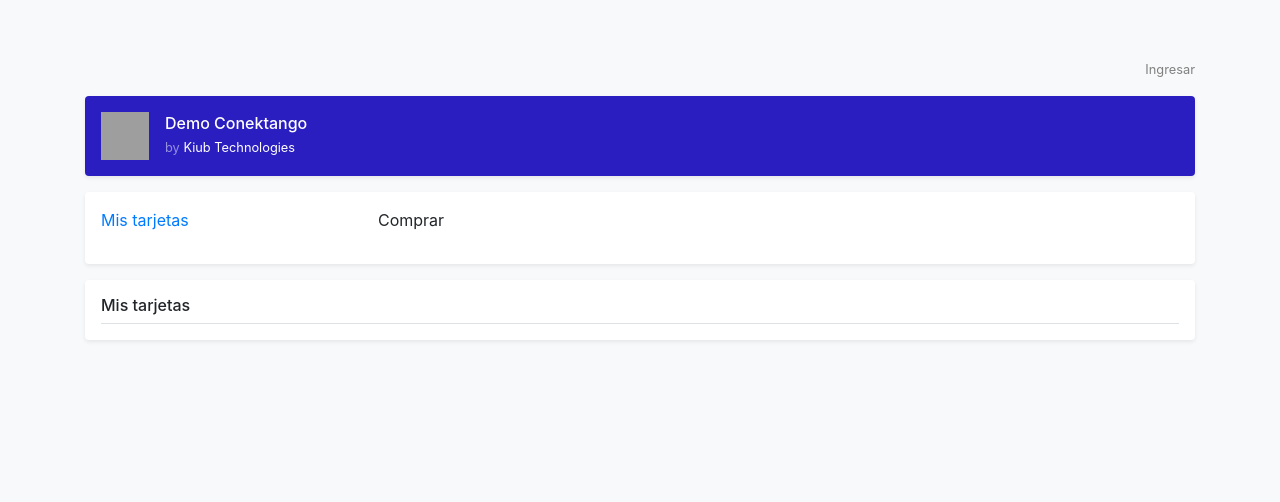
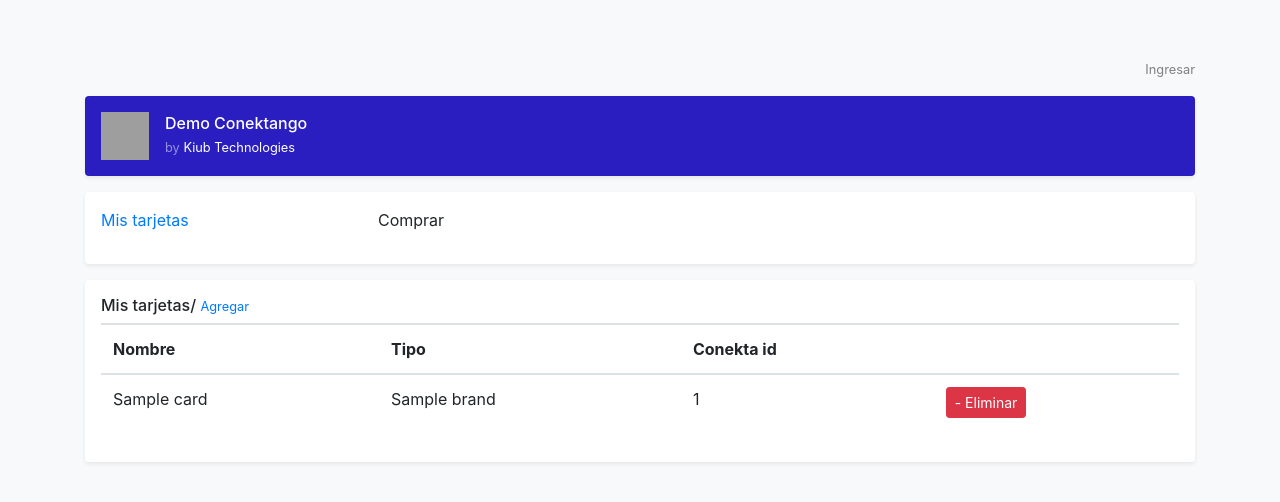
Before and after one commit to kiubtech/conektango-demo, a Django app: template website/templates/card_list.html in a window 1280 px wide. Shown: the top 502 px of the page. Run offline with Django 3.2, Linux system fonts and the light colour scheme; the template is opened without the code that fills it: most values are stand-ins (such as "Sample title", 1, 10 or a date in 2020); some libraries are stand-ins or nearby versions; grey boxes are pictures that could not be loaded.

Commit message:
agregamos cambios menores en html.

```diff
--- a/conektango-demo/context_processor.py
+++ b/conektango-demo/context_processor.py
@@ -8,7 +8,11 @@ def global_ctx(request):
     :param request: User request
     :return: ctx global
     """
+    try:
+        customer = Customer.objects.filter(user=request.user).first()
+    except:
+        customer = None
     ctx = {
-        'conekta_user': Customer.objects.filter(user=request.user).first(),
+        'conekta_user': customer,
     }
     return ctx
--- a/website/templates/base.html
+++ b/website/templates/base.html
@@ -70,5 +70,7 @@
     <script src="https://code.jquery.com/jquery-3.3.1.slim.min.js" integrity="sha384-q8i/X+965DzO0rT7abK41JStQIAqVgRVzpbzo5smXKp4YfRvH+8abtTE1Pi6jizo" crossorigin="anonymous"></script>
     <script src="https://cdnjs.cloudflare.com/ajax/libs/popper.js/1.14.3/umd/popper.min.js" integrity="sha384-ZMP7rVo3mIykV+2+9J3UJ46jBk0WLaUAdn689aCwoqbBJiSnjAK/l8WvCWPIPm49" crossorigin="anonymous"></script>
     <script src="https://stackpath.bootstrapcdn.com/bootstrap/4.1.3/js/bootstrap.min.js" integrity="sha384-ChfqqxuZUCnJSK3+MXmPNIyE6ZbWh2IMqE241rYiqJxyMiZ6OW/JmZQ5stwEULTy" crossorigin="anonymous"></script>
+    {% block extra_js %}
+    {% endblock extra_js %}
   </body>
 </html>
--- a/website/templates/card_list.html
+++ b/website/templates/card_list.html
@@ -1,13 +1,35 @@
 {% extends 'base.html' %}
 {% block title %} Mis tarjetas {% endblock title %}
-{% block content-title %}Mis tarjetas{% endblock content-title %}
+{% block content-title %}Mis tarjetas/
+    <small><a href="{% url 'website:card-add' %}" style="text-decoration: none">Agregar</a>
+    </small>{% endblock content-title %}
 {% block content %}
     {% if cards %}
+        <table class="table table-hover">
+            <thead>
+            <tr>
+                <th scope="col">Nombre</th>
+                <th scope="col">Tipo</th>
+                <th scope="col">Conekta id</th>
+                <th scope="col"></th>
+            </tr>
+            </thead>
+            <tbody>
+            {% for card in cards %}
+                <tr>
+                    <td>{{ card.name }}</td>
+                    <td>{{ card.brand }}</td>
+                    <td>{{ card.id }}</td>
+                    <td><a href="" class="btn btn-sm btn-danger">- Eliminar</a></td>
+                </tr>
+            {% endfor %}
+            </tbody>
+        </table>
     {% else %}
         <div class="row">
             <div class="col-12 text-center" style="margin-top: 10px">
                 <p>Aún no tienes tarjetas vinculadas a tu cuenta</p>
-                <a href="" class="btn btn-outline-primary">+ Agregar nueva</a>
+                <a href="{% url 'website:card-add' %}" class="btn btn-outline-primary">+ Agregar nueva</a>
             </div>
         </div>
     {% endif %}
--- a/website/urls.py
+++ b/website/urls.py
@@ -8,6 +8,6 @@ urlpatterns = [
     path('conekta/account/create-or-delete', views.CreateOrDeleteConektaCustomer.as_view(),
          name='create-delete-conekta-account'),
     path('card/list/', views.CardList.as_view(), name='card-list'),
-    path('card/new/', views.CreateCard.as_view(), name='card-new'),
+    path('card/add/', views.CreateCard.as_view(), name='card-add'),
     path('my-profile/', views.UserProfile.as_view(), name='my-profile'),
 ]
```
Also changed, not shown: website/templates/card_add.html (renamed from website/templates/create_card.html, +15 -24 lines), website/views.py (+4 -6 lines).
